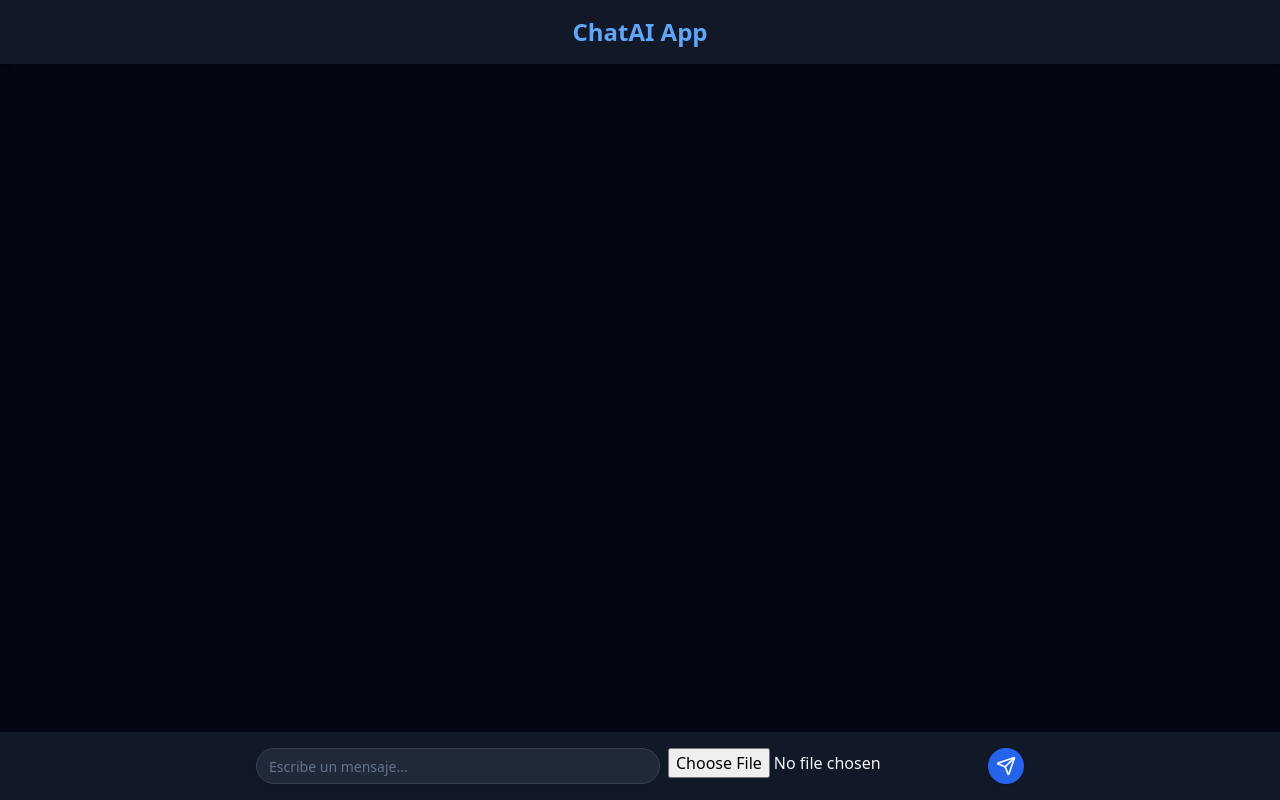
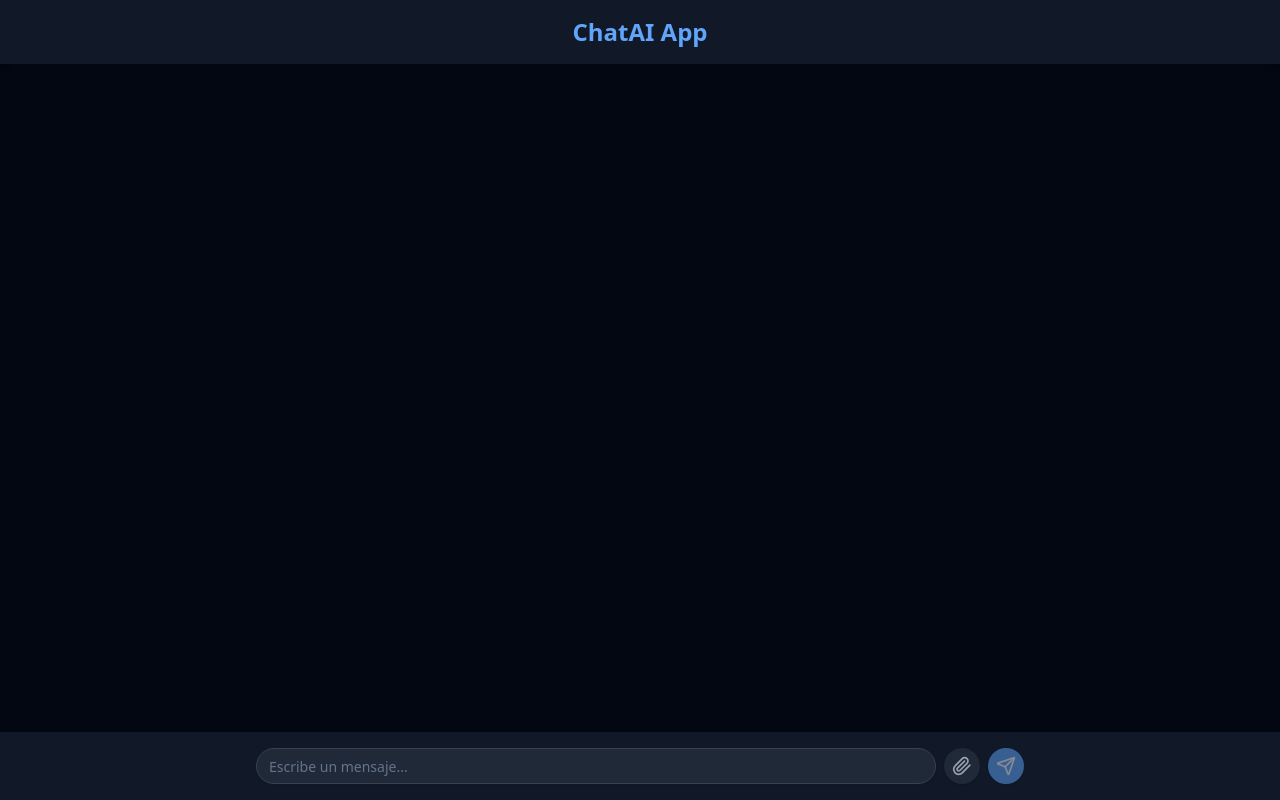
Before and after one commit to MikeDevQH/CHAT-AI-APP, a Next.js app: page / in a window 1280 px wide. Built offline with nearby package versions, Linux system fonts and the light colour scheme.

Commit message:
Refactor: Modularize components and files, update styles, and fix issues - Split message components and sending logic into separate files - Updated styles and organized them into separate modules - Fixed various issues and improved code readability

```diff
--- a/src/app/api/chat/route.ts
+++ b/src/app/api/chat/route.ts
@@ -17,7 +17,7 @@ export async function POST(req: NextRequest) {
   const model = genAI.getGenerativeModel({
     model: 'gemini-1.5-flash',
     generationConfig: {
-      maxOutputTokens: 1000,
+      maxOutputTokens: 10000,
       temperature: 0.7,
     },
   });
--- a/src/components/Chat.tsx
+++ b/src/components/Chat.tsx
@@ -1,20 +1,21 @@
-'use client'
+"use client";
 
 import { useState, useEffect, useRef } from "react";
-import ReactMarkdown from "react-markdown";
-import { Button } from "@/components/ui/button";
-import { Input } from "@/components/ui/input";
-import { ScrollArea } from "@/components/ui/scroll-area";
-import { Send } from "lucide-react";
-import { motion } from "framer-motion";
+import ChatHeader from "@/components/chat/ChatHeader";
+import ChatBody from "@/components/chat/ChatBody";
+import ChatInput from "@/components/chat/ChatInput";
 
-const Chat = () => {
+export default function Chat() {
   const [input, setInput] = useState("");
-  const [messages, setMessages] = useState<{ user: string; text: string }[]>([]);
+  const [messages, setMessages] = useState<
+    { user: string; text: string; image?: string }[]
+  >([]);
   const [image, setImage] = useState<File | null>(null);
   const [error, setError] = useState<string | null>(null);
   const [isBotTyping, setIsBotTyping] = useState(false);
+  const [imagePreview, setImagePreview] = useState<string | null>(null);
   const messagesEndRef = useRef<HTMLDivElement | null>(null);
+  const fileInputRef = useRef<HTMLInputElement>(null);
 
   const scrollToBottom = () => {
     if (messagesEndRef.current) {
@@ -26,15 +27,38 @@ const Chat = () => {
     scrollToBottom();
   }, [messages]);
 
+  const handleImageChange = (e: React.ChangeEvent<HTMLInputElement>) => {
+    const file = e.target.files ? e.target.files[0] : null;
+    setImage(file);
+
+    if (file) {
+      const reader = new FileReader();
+      reader.onloadend = () => {
+        setImagePreview(reader.result as string);
+      };
+      reader.readAsDataURL(file);
+    } else {
+      setImagePreview(null);
+    }
+  };
+
+  const openFileExplorer = () => {
+    fileInputRef.current?.click();
+  };
+
   const sendMessage = async () => {
+    if (!input.trim() && image) return;
     if (!input.trim() && !image) return;
 
     setMessages((prevMessages) => [
       ...prevMessages,
-      { user: "user", text: input },
+      { user: "user", text: input, image: imagePreview || undefined },
     ]);
     setInput("");
+    setImage(null);
+    setImagePreview(null);
     setIsBotTyping(true);
+    setError(null);
 
     const formData = new FormData();
     formData.append("message", input);
@@ -56,7 +80,6 @@ const Chat = () => {
         { user: "bot", text: data.text },
       ]);
       setIsBotTyping(false);
-      setImage(null);
     } catch (error: any) {
       setError(error.message || "Error al obtener respuesta de la IA.");
       setIsBotTyping(false);
@@ -65,85 +88,21 @@ const Chat = () => {
 
   return (
     <div className="flex flex-col h-screen bg-gray-950 text-gray-100">
-      <header className="text-center py-4 bg-gray-900 shadow-md">
-        <h1 className="text-2xl font-bold text-blue-400">ChatAI App</h1>
-      </header>
-      <div className="flex-1 p-4 overflow-hidden">
-        <ScrollArea className="h-full px-4 md:px-20">
-          {messages.map((message, index) => (
-            <motion.div
-              key={index}
-              className={`flex items-start mb-4 ${
-                message.user === "user" ? "justify-end" : "justify-start"
-              }`}
-              initial={{ opacity: 0, y: 20 }}
-              animate={{ opacity: 1, y: 0 }}
-              transition={{ duration: 0.3 }}
-            >
-              <div className={`flex items-center space-x-2 max-w-[70%]`}>
-                <span className="text-2xl">
-                  {message.user === "user" ? "👤" : "🤖"}
-                </span>
-                <div
-                  className={`p-3 rounded-2xl shadow-md ${
-                    message.user === "user"
-                      ? "bg-blue-600 text-white"
-                      : "bg-gray-800 text-gray-100"
-                  }`}
-                >
-                  <ReactMarkdown>{message.text}</ReactMarkdown>
-                </div>
-              </div>
-            </motion.div>
-          ))}
-          {isBotTyping && (
-            <div className="ml-2 text-gray-400 flex items-center">
-              <svg className="animate-spin h-5 w-5 mr-1" viewBox="0 0 24 24">
-                <circle
-                  className="opacity-25"
-                  cx="12"
-                  cy="12"
-                  r="10"
-                  stroke="currentColor"
-                  strokeWidth="4"
-                ></circle>
-                <path
-                  className="opacity-75"
-                  fill="currentColor"
-                  d="M4 12a8 8 0 019-9.75V0a10 10 0 100 20v-2.25a8 8 0 01-9-9.75z"
-                ></path>
-              </svg>
-              La IA está escribiendo...
-            </div>
-          )}
-          <div ref={messagesEndRef} />
-        </ScrollArea>
-      </div>
-      <div className="p-4 bg-gray-900">
-        <div className="max-w-3xl mx-auto flex space-x-2">
-          <Input
-            className="flex-1 bg-gray-800 text-gray-100 border-gray-700 focus:border-blue-500 rounded-full"
-            placeholder="Escribe un mensaje..."
-            value={input}
-            onChange={(e) => setInput(e.target.value)}
-            onKeyPress={(e) => e.key === "Enter" && sendMessage()}
-          />
-          <input
-            type="file"
-            accept="image/*"
-            onChange={(e) => setImage(e.target.files ? e.target.files[0] : null)}
-          />
-          <Button
-            onClick={sendMessage}
-            className="bg-blue-600 hover:bg-blue-700 rounded-full p-2"
-          >
-            <Send className="h-5 w-5" />
-          </Button>
-        </div>
-      </div>
+      <ChatHeader />
+      <ChatBody
+        messages={messages}
+        isBotTyping={isBotTyping}
+        messagesEndRef={messagesEndRef}
+      />
+      <ChatInput
+        input={input}
+        setInput={setInput}
+        handleImageChange={handleImageChange}
+        sendMessage={sendMessage}
+        imagePreview={imagePreview}
+        openFileExplorer={openFileExplorer}
+        fileInputRef={fileInputRef}     />
       {error && <div className="text-red-500 text-center py-2">{error}</div>}
     </div>
   );
-};
-
-export default Chat;
+}
--- /dev/null
+++ b/src/components/chat/ChatHeader.tsx
@@ -0,0 +1,7 @@
+export default function ChatHeader() {
+  return (
+    <header className="text-center py-4 bg-gray-900 shadow-md">
+      <h1 className="text-2xl font-bold text-blue-400">ChatAI App</h1>
+    </header>
+  );
+}
--- /dev/null
+++ b/src/components/chat/ChatInput.tsx
@@ -0,0 +1,74 @@
+import React from "react";
+import { Button } from "@/components/ui/button";
+import { Input } from "@/components/ui/input";
+import { Send, Paperclip } from "lucide-react";
+import { useState } from "react";
+
+interface ChatInputProps {
+  input: string;
+  setInput: (value: string) => void;
+  handleImageChange: (e: React.ChangeEvent<HTMLInputElement>) => void;
+  sendMessage: () => void;
+  imagePreview: string | null;
+  openFileExplorer: () => void;
+  fileInputRef: React.RefObject<HTMLInputElement>;
+}
+
+export default function ChatInput({
+  input,
+  setInput,
+  handleImageChange,
+  sendMessage,
+  imagePreview,
+  openFileExplorer,
+  fileInputRef,
+}: ChatInputProps) {
+  const [image, setImage] = useState<File | null>(null);
+
+  return (
+    <div className="p-4 bg-gray-900">
+      <div className="max-w-3xl mx-auto flex space-x-2">
+        <Input
+          className="flex-1 bg-gray-800 text-gray-100 border-gray-700 focus:border-blue-500 rounded-full"
+          placeholder="Escribe un mensaje..."
+          value={input}
+          onChange={(e) => setInput(e.target.value)}
+          onKeyPress={(e) => e.key === "Enter" && sendMessage()}
+        />
+        <input
+          type="file"
+          ref={fileInputRef}
+          accept="image/*"
+          onChange={handleImageChange}
+          className="hidden"
+        />
+        <Button
+          onClick={openFileExplorer}
+          className="bg-gray-800 hover:bg-blue-800 rounded-full p-2"
+        >
+          <Paperclip className="h-5 w-5 text-gray-400" />
+        </Button>
+        <Button
+          onClick={sendMessage}
+          disabled={!input.trim() && !image}
+          className={`rounded-full p-2 ${
+            !input.trim() && !image
+              ? "bg-blue-400 opacity-50 cursor-not-allowed"
+              : "bg-gray-800 hover:bg-blue-700 "
+          }`}
+        >
+          <Send className="h-5 w-5" />
+        </Button>
+      </div>
+      {imagePreview && (
+        <div className="mt-2 flex justify-center">
+          <img
+            src={imagePreview}
+            alt="Previsualización"
+            className="w-32 h-auto rounded-lg"
+          />
+        </div>
+      )}
+    </div>
+  );
+}
```
Also changed, not shown: src/components/chat/ChatBody.tsx (added, +95 -0 lines).
